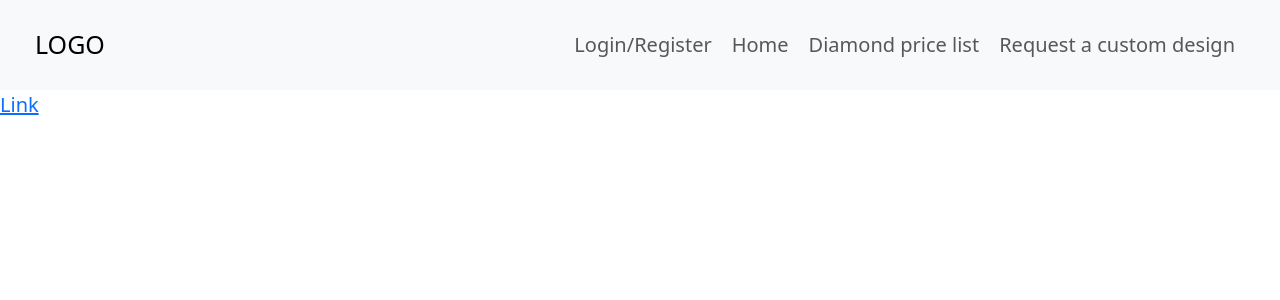
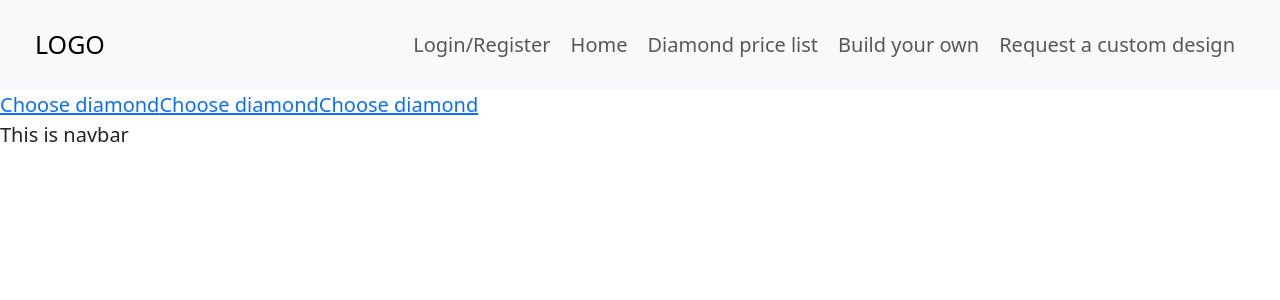
Before and after one commit to AnhNTSE183225/JPOS_FRONT, a React (Vite) app: page /build-your-own in a window 1280 px wide. Shown: the top 300 px of the page. Built offline with nearby package versions, Linux system fonts and the light colour scheme.

Commit message:
Add links to nav build your own, add navigation to build your own

```diff
--- a/src/components/BuildYourOwnNav.jsx
+++ b/src/components/BuildYourOwnNav.jsx
@@ -1,11 +1,18 @@
 import { Link } from 'react-router-dom';
 import '../../node_modules/bootstrap/dist/css/bootstrap.min.css';
 import '../../node_modules/bootstrap/dist/js/bootstrap.bundle';
+import { useState } from 'react';
 
 const BuildYourOwnNav = () => {
+
     return (
         <>
-            <Link to="/build-your-own/choose-diamond">Link</Link>
+        <Link to="/build-your-own/choose-diamond">Choose diamond</Link>
+            <Link to="/build-your-own/choose-setting">Choose diamond</Link>
+            <Link to="/build-your-own/complete-product">Choose diamond</Link>
+            <p>
+                This is navbar
+            </p>
         </>
     );
 }
--- a/src/components/NavigationBar.jsx
+++ b/src/components/NavigationBar.jsx
@@ -63,6 +63,9 @@ const NavigationBar = () => {
                             <li className="nav-item">
                                 <Link className='nav-link' to='/diamond-price-list'>Diamond price list</Link>
                             </li>
+                            <li className='nav-item'>
+                                <Link className='nav-link' to="/build-your-own/choose-diamond">Build your own</Link>
+                            </li>
                             <li className="nav-item">
                                 <Link className='nav-link' to='/custom-design'>Request a custom design</Link>
                             </li>
```
